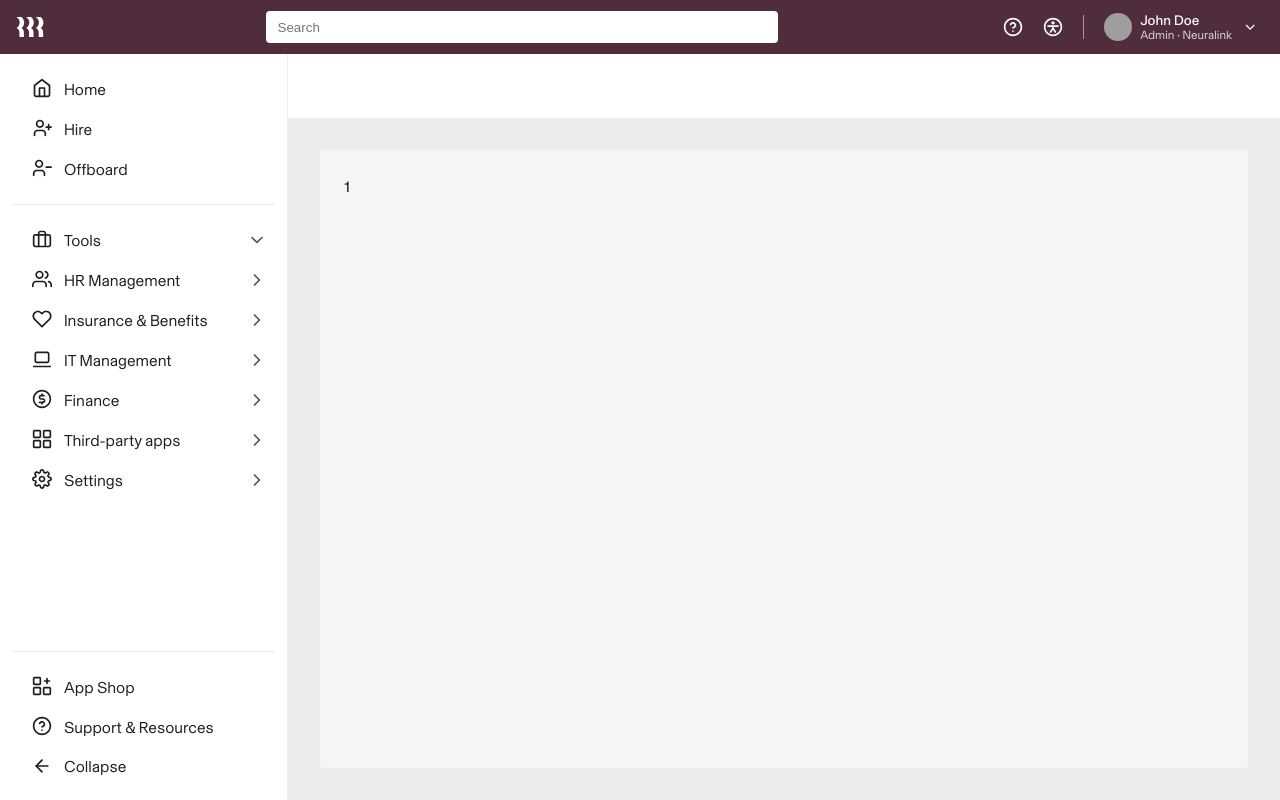
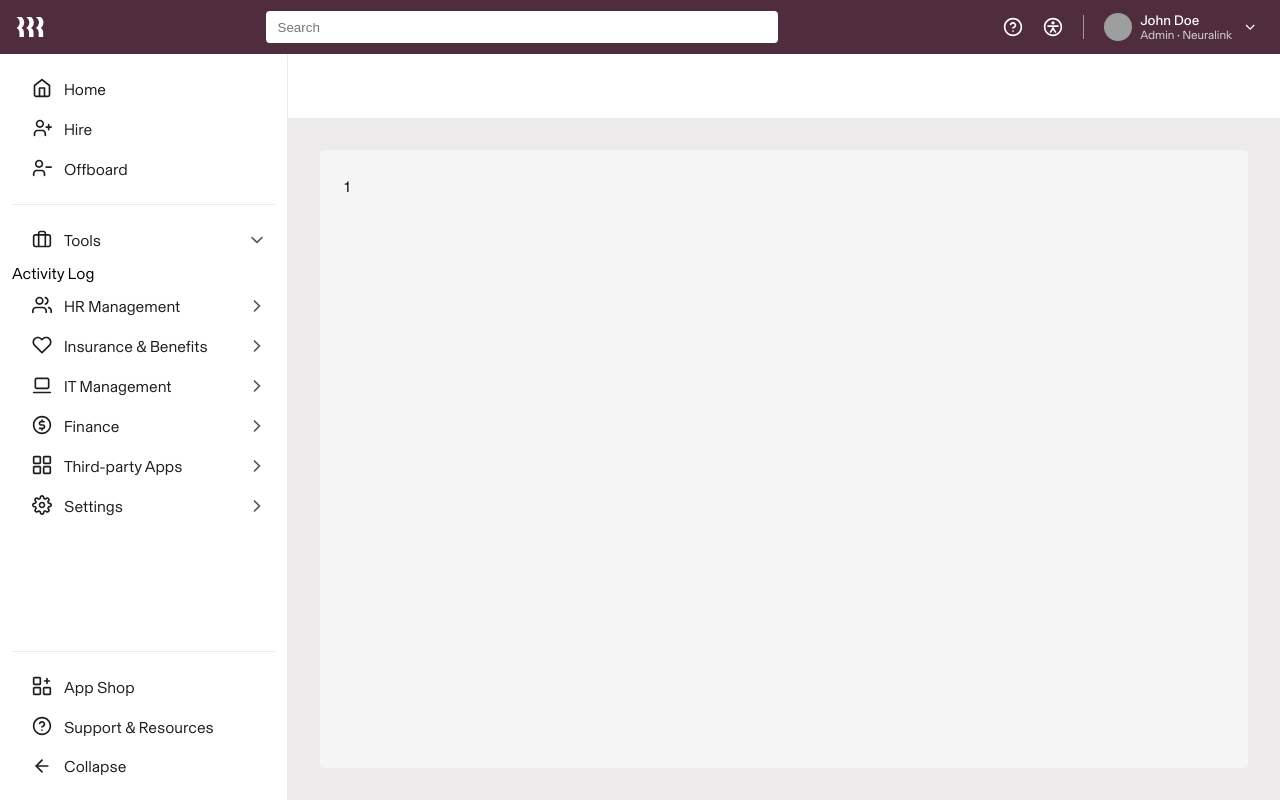
Before and after one commit to ripmoody/persistent-sidenav, a Next.js app: page /1/1 in a window 1280 px wide. Both pictures are taken after a click on the button "Tools". Built offline with nearby package versions, Linux system fonts and the light colour scheme; grey boxes are pictures that could not be loaded.

Commit message:
cant believe this is working

```diff
--- a/global.d.ts
+++ b/global.d.ts
@@ -15,10 +15,6 @@ declare global {
     }
   }
 
-  /**
-   * The configuration for a navigation item.
-   * Either a path or an onClick callback must be provided.
-   */
   type NavItem = {
     /**
      * The label for the nav item
--- a/src/components/side-nav/expandable-nav-item/index.tsx
+++ b/src/components/side-nav/expandable-nav-item/index.tsx
@@ -16,6 +16,7 @@ export const ExpandableNavItem = (props: ExpandableNavItemType) => {
   }
 
   return (
+    <>
       <S.ExpandableNavItem isCollapsed={state.context.isCollapsed}>
         <S.ExpandableNavItemButton
           onClick={handleExpandCollapse}
@@ -33,5 +34,9 @@ export const ExpandableNavItem = (props: ExpandableNavItemType) => {
           />
         </S.ExpandableNavItemButton>
       </S.ExpandableNavItem>
+      {props.isExpanded &&
+        !state.context.isCollapsed &&
+        props.items.map((item) => <div key={item.label}>{item.label}</div>)}
+    </>
   )
 }
--- a/src/providers/navigation/constants/main.ts
+++ b/src/providers/navigation/constants/main.ts
@@ -15,11 +15,11 @@ import {
  */
 export type ExpandableNavItem = NavItem & {
   /**
-   * The items to render in the accordion.
+   * The page-level items to render in the accordion.
    **/
   items: NavItem[]
   /**
-   * Whether or not the accordion is expanded.
+   * Whether or not the accordion is expanded to reveal page-level items.
    */
   isExpanded: boolean
 }
@@ -28,7 +28,13 @@ export const mainNavItems: ExpandableNavItem[] = [
   {
     label: 'Tools',
     icon: Briefcase,
-    items: [],
+    items: [
+      {
+        label: 'Activity Log',
+        icon: Briefcase,
+        path: '/tools/activity-log',
+      },
+    ],
     isExpanded: false,
   },
   {
@@ -56,7 +62,7 @@ export const mainNavItems: ExpandableNavItem[] = [
     isExpanded: false,
   },
   {
-    label: 'Third-party apps',
+    label: 'Third-party Apps',
     icon: Apps,
     items: [],
     isExpanded: false,
```
Lines whose indentation alone changed are shown as unchanged.
